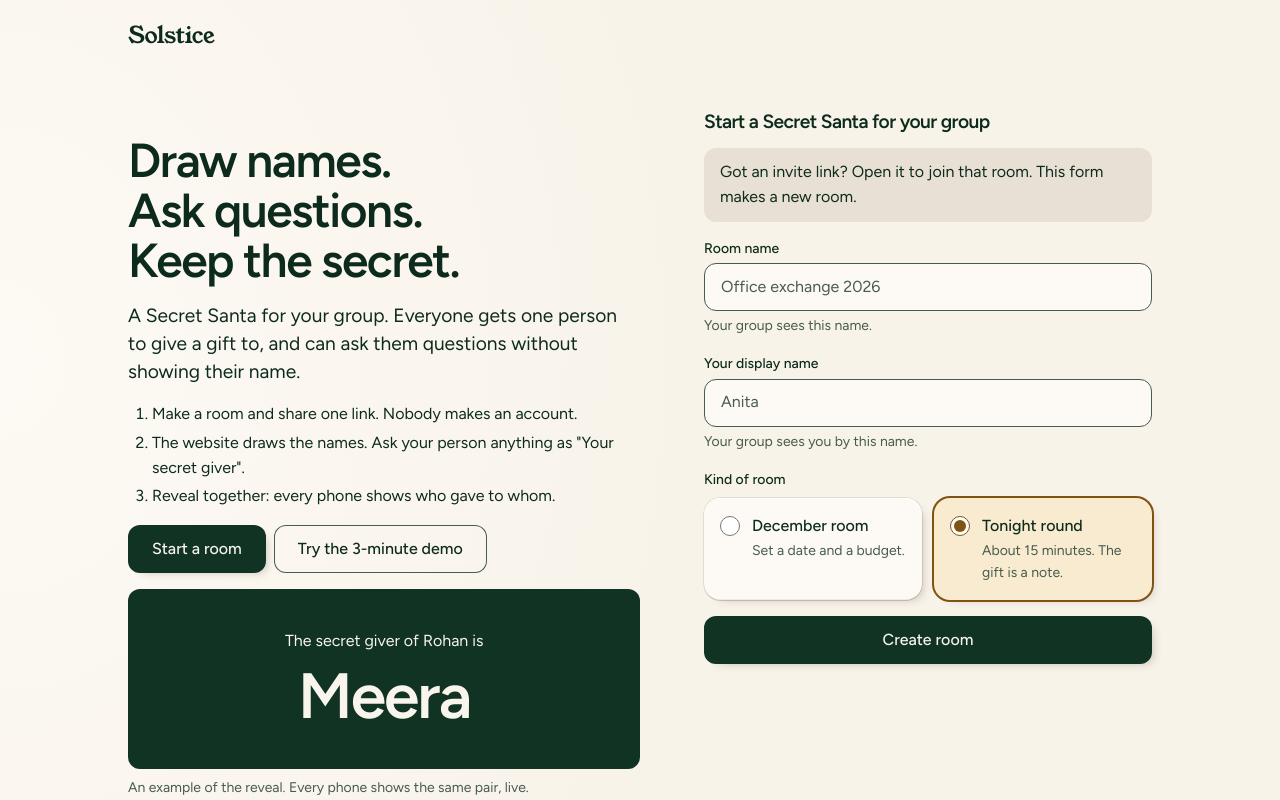
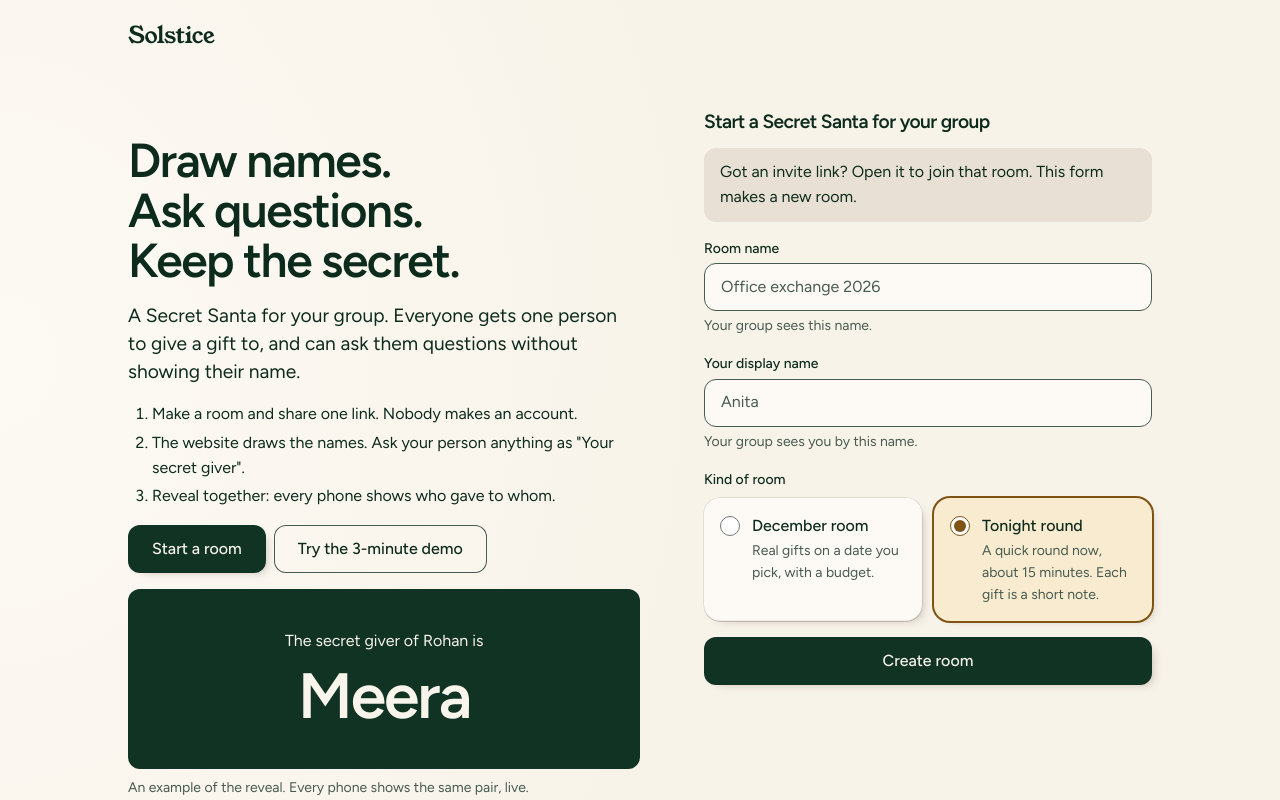
Before and after one commit to chamanswami555/solstice, a Next.js app: page / in a window 1280 px wide. Shown: the top 800 px of the page. Built offline with nearby package versions, Linux system fonts and the light colour scheme.

Commit message:
clearer room kind hints and icon

```diff
--- a/components/create-room-form.tsx
+++ b/components/create-room-form.tsx
@@ -12,8 +12,8 @@ import { LIMITS } from "@/lib/limits";
 type RoomKind = "december" | "tonight";
 
 const KINDS: readonly Choice<RoomKind>[] = [
-  { value: "december", title: "December room", hint: "Set a date and a budget." },
-  { value: "tonight", title: "Tonight round", hint: "About 15 minutes. The gift is a note." },
+  { value: "december", title: "December room", hint: "Real gifts on a date you pick, with a budget." },
+  { value: "tonight", title: "Tonight round", hint: "A quick round now, about 15 minutes. Each gift is a short note." },
 ];
 
 /** The fields that can be wrong, in the order of the screen. */
```
Also changed, not shown: app/icon.svg (added).
